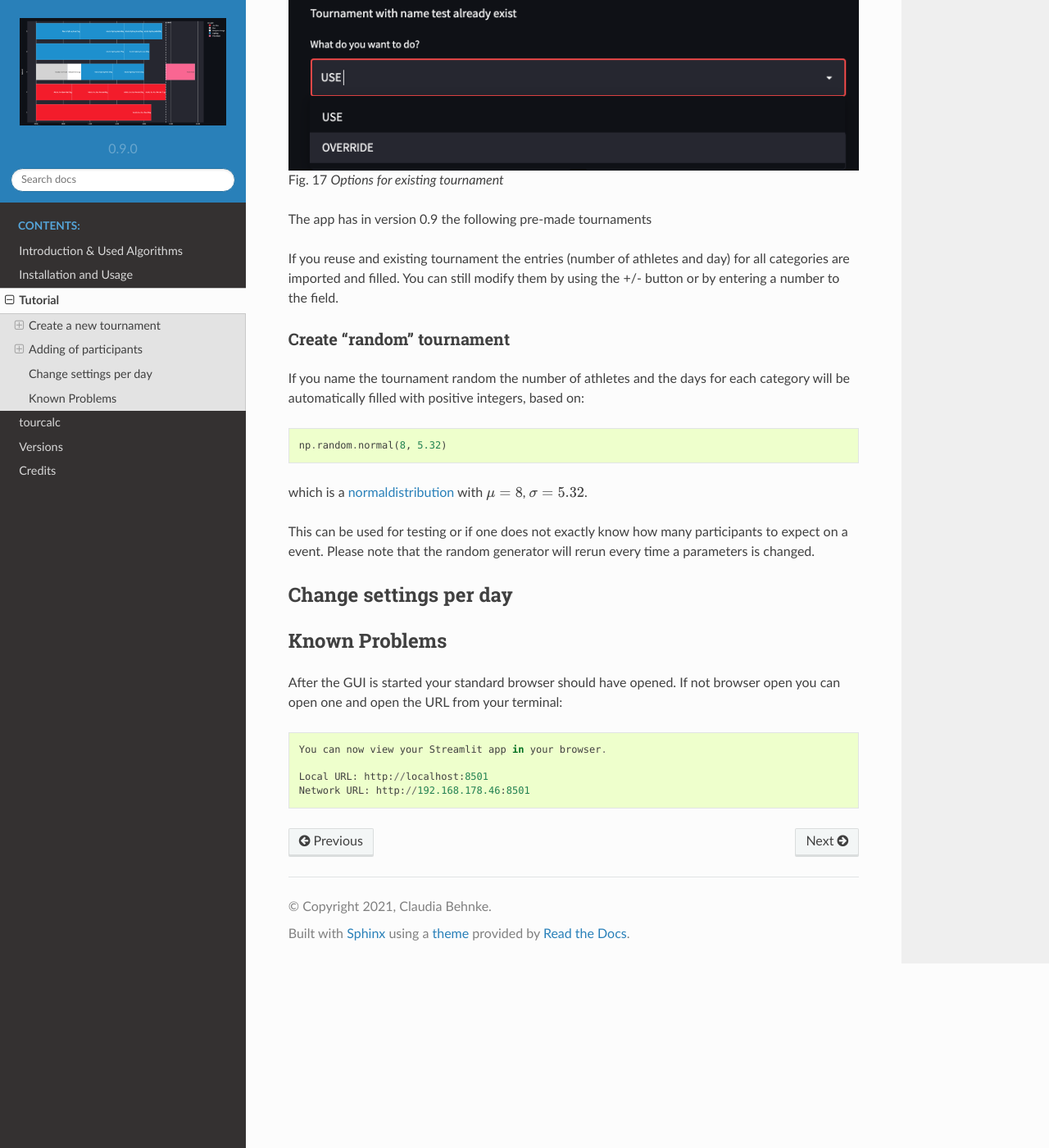
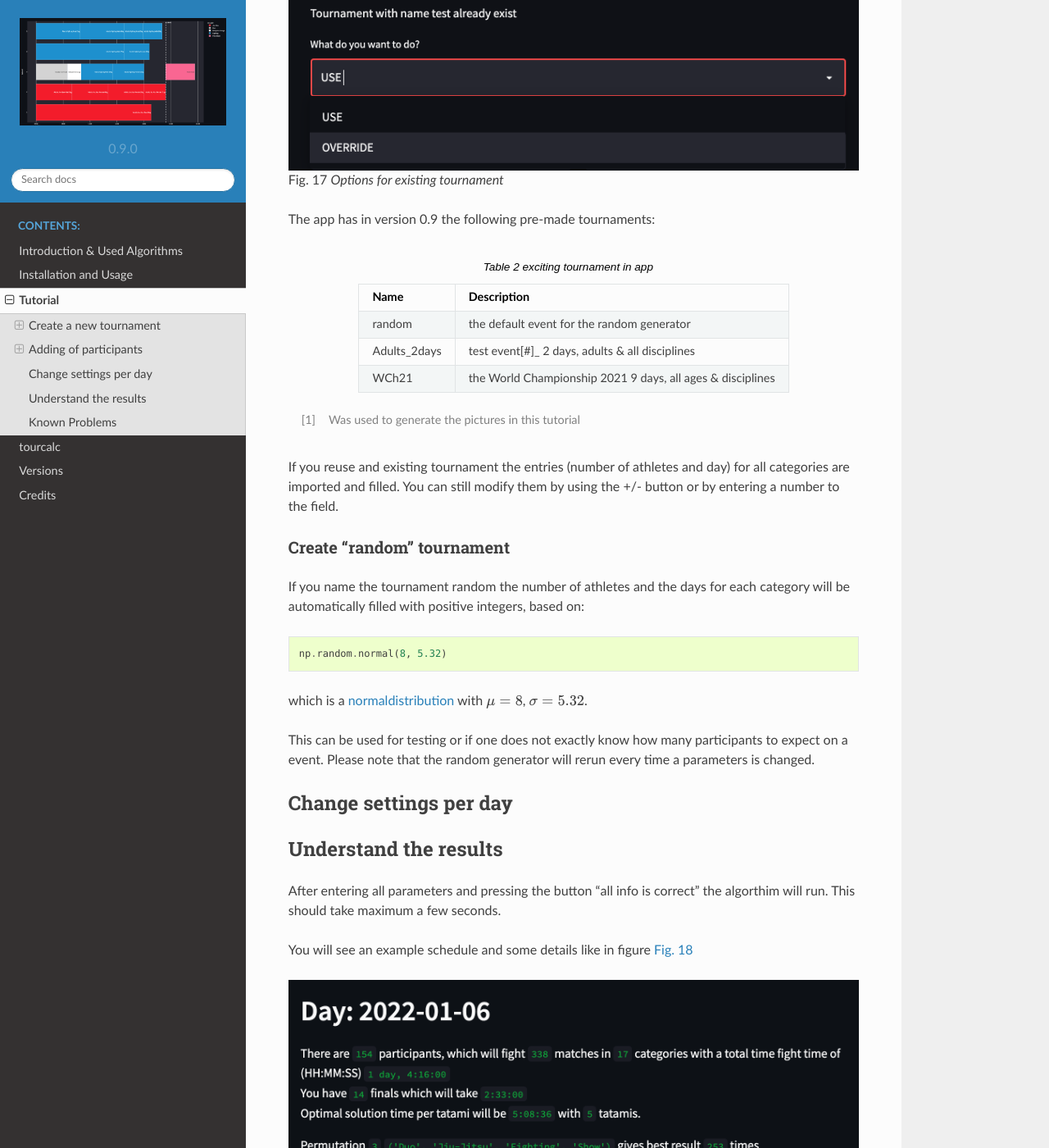
Before and after one commit to ClaudiaBehnke86/TournamentCalculator, a Sphinx documentation site: the page built from docs/source/tutorial.rst, in a window 1280 px wide and 1400 px high, scrolled down 5327 px. Shown: the whole window at 82% size. Built offline with Sphinx 7.4.7 and the Read the Docs theme 2.0.0, drawn with Linux system fonts in a browser that asks for light colours; some of the changed text lies outside the part shown.

Commit message:
updates documentation

```diff
--- a/docs/source/tutorial.rst
+++ b/docs/source/tutorial.rst
@@ -121,7 +121,26 @@ If the name of the tournament was used before you have two options:
     Options for existing tournament
 
 
-The app has in version 0.9 the following pre-made tournaments
+The app has in version 0.9 the following pre-made tournaments:
+
+.. _premade:
+.. table:: exciting tournament in app
+    :align: center
+
+    +--------------+------------------------------------+
+    | Name         | Description                        |
+    +==============+====================================+
+    | random       | the default event                  |
+    |              | for the random generator           |
+    +--------------+------------------------------------+
+    | Adults_2days | test event[#]_                     |
+    |              | 2 days, adults & all disciplines   |
+    +--------------+------------------------------------+
+    | WCh21        | the World Championship 2021        |
+    |              | 9 days, all ages & disciplines     |
+    +--------------+------------------------------------+
+
+.. [#] Was used to generate the pictures in this tutorial
 
 If you reuse and existing tournament the entries (number of athletes and day)
 for all categories are imported and filled. You can still modify them by using the +/- button or by entering a number to the field.
@@ -147,6 +166,20 @@ Please note that the random generator will rerun every time a parameters is chan
 Change settings per day
 =======================
 
+=======================
+Understand the results
+=======================
+
+After entering all parameters and pressing the button "all info is correct" the algorthim will run. This should take maximum a few seconds.
+
+You will see an example schedule and some details like in figure :numref:`best_res_show`
+
+.. _best_res_show:
+.. figure:: pictures/best_res_show.png
+
+    Shows the data for the best results
+
+
 ==============
 Known Problems
 ==============
```
Also changed, not shown: docs/source/introduction.rst (+11 -14 lines), docs/source/pictures/best_res_show.png (added), docs/source/pictures/other_res.png (added).
